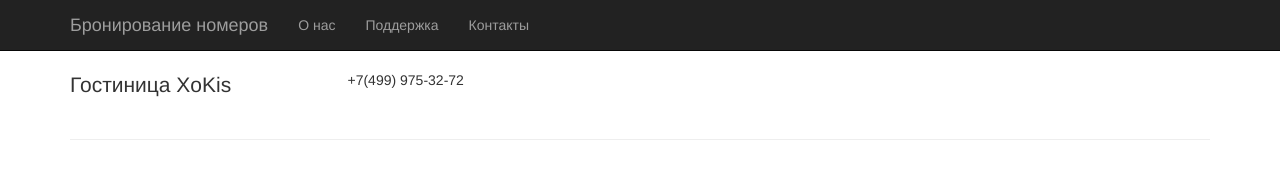
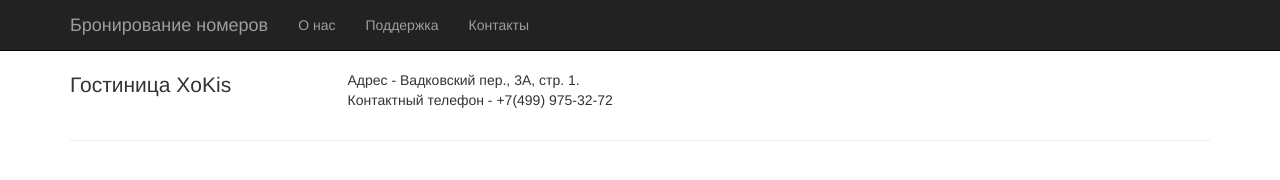
Before and after one commit to X0mer/Veb-laba-1, a plain HTML site: page html/contacts.html in a window 1280 px wide. Drawn offline with Linux system fonts and the light colour scheme.

Commit message:
Update contacts.html

```diff
--- a/html/contacts.html
+++ b/html/contacts.html
@@ -43,7 +43,8 @@
 
                 <div class="row">
 
-                    <p>+7(499) 975-32-72</p>
+                    <p>Адрес - Вадковский пер., 3А, стр. 1.<br>
+			Контактный телефон - +7(499) 975-32-72</p>
 
                 </div>
 
```
